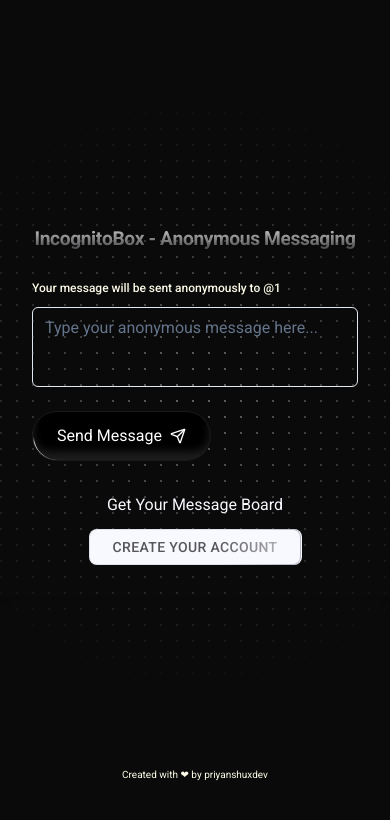
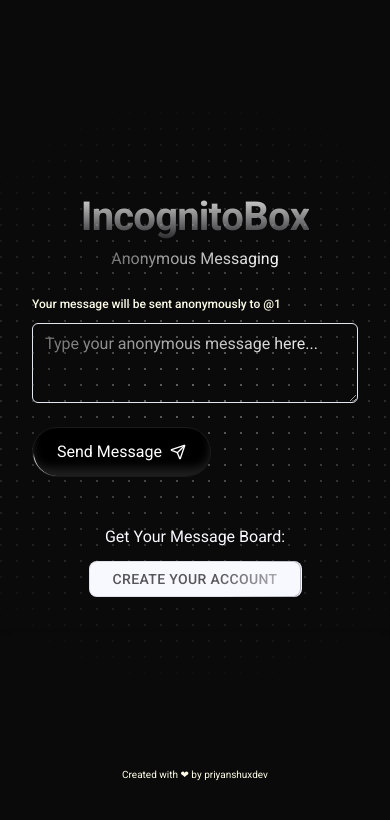
Before and after one commit to priyanshuxdev/IncognitoBox, a Next.js app: page /u/1 in a window 390 px wide. Shown: the top 820 px of the page. Built offline with nearby package versions, Linux system fonts and the light colour scheme.

Commit message:
Update File

```diff
--- a/src/app/(auth)/signin/page.tsx
+++ b/src/app/(auth)/signin/page.tsx
@@ -60,13 +60,15 @@ export default function Page() {
     <div className="flex justify-center items-center min-h-screen ">
       <div className="w-full max-w-md p-8 shadow-md">
         <div className="mb-3 text-center">
-          <h1 className="font-bold text-2xl">Welcome back to Incognito Box</h1>
+          <h1 className="font-bold text-[25px]">
+            Welcome back to <Link href="/">Incognito Box</Link>
+          </h1>
           <p className="text-sm text-slate-600">
             Sign in to continue your secret conversation
           </p>
         </div>
         <FormProvider {...form}>
-          <form onSubmit={form.handleSubmit(onSigningIn)}>
+          <form onSubmit={form.handleSubmit(onSigningIn)} className="space-y-3">
             <FormField
               name="identifier"
               control={form.control}
--- a/src/app/(auth)/signup/page.tsx
+++ b/src/app/(auth)/signup/page.tsx
@@ -104,7 +104,7 @@ export default function Page() {
           </p>
         </div>
         <FormProvider {...form}>
-          <form onSubmit={form.handleSubmit(onSigningUp)}>
+          <form onSubmit={form.handleSubmit(onSigningUp)} className="space-y-3">
             <FormField
               name="username"
               control={form.control}
--- a/src/app/u/[username]/page.tsx
+++ b/src/app/u/[username]/page.tsx
@@ -74,8 +74,18 @@ export default function SendMessage() {
             "[mask-image:radial-gradient(300px_circle_at_center,white,transparent)]"
           )}
         />
+
+        <div className="sm:hidden flex flex-col items-center justify-center mb-5">
+          <LetterPullup
+            className="publicPageTextGradient text-[40px]"
+            words={"IncognitoBox"}
+            delay={0.05}
+          />
+          <p className="textGradient">Anonymous Messaging</p>
+        </div>
+
         <LetterPullup
-          className="publicPageTextGradient max-sm:text-[1.2rem] mb-4 "
+          className="publicPageTextGradient max-sm:text-[1.2rem] mb-4 max-sm:hidden"
           words={"IncognitoBox - Anonymous Messaging"}
           delay={0.05}
         />
@@ -93,7 +103,7 @@ export default function SendMessage() {
                   <FormControl>
                     <Textarea
                       placeholder="Type your anonymous message here..."
-                      className="resize-none bg-transparent text-white"
+                      className="resize-y bg-transparent text-white placeholder:textGradient"
                       {...field}
                     />
                   </FormControl>
@@ -120,8 +130,8 @@ export default function SendMessage() {
           </form>
         </FormProvider>
         {/* <Separator className="my-6" /> */}
-        <div className="text-center mt-8">
-          <div className="mb-3 text-[#f8f8ff]">Get Your Message Board</div>
+        <div className="text-center mt-12 sm:mt-8">
+          <div className="mb-3 text-[#f8f8ff]">Get Your Message Board:</div>
           <Link href={"/signup"}>
             <ShinyButton className="bg-[#f8f8ff] text-[#454545]">
               Create Your Account
```
